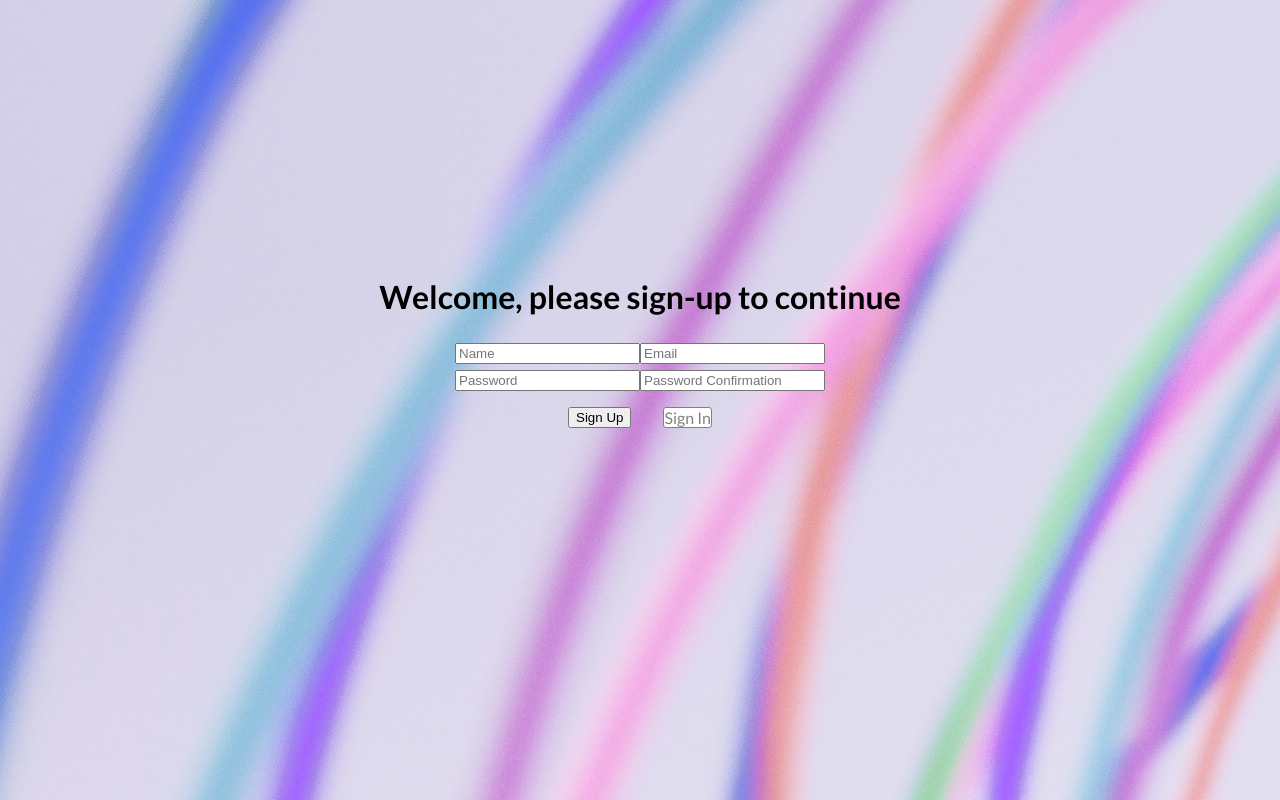
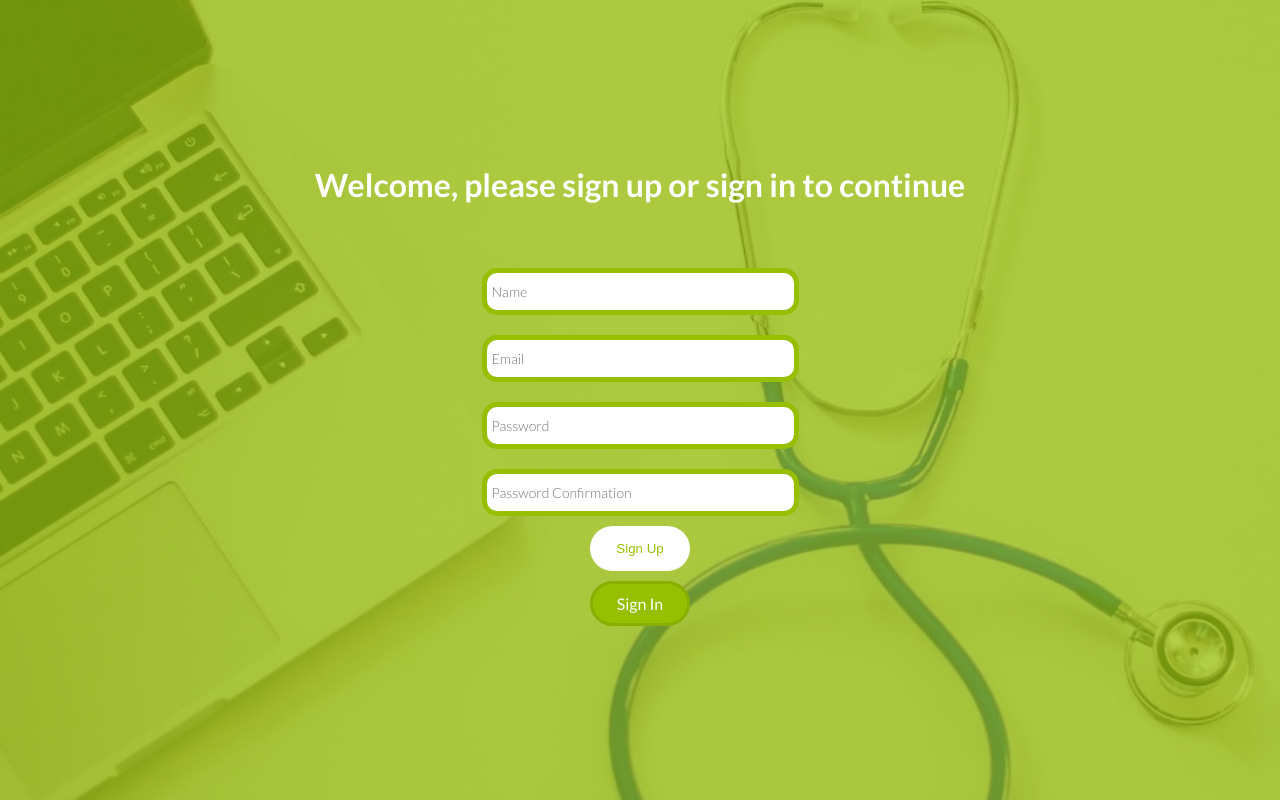
Before and after one commit to emmanuellmhango/book-an-appointment, a React (Create React App) app: page /signup in a window 1280 px wide. Built offline with nearby package versions, Linux system fonts and the light colour scheme.

Commit message:
Fix sign up and sign in design

```diff
--- a/src/components/SideBar.js
+++ b/src/components/SideBar.js
@@ -23,6 +23,7 @@ const SideBar = () => (
         <Link to="/reservations" className="link">MY RESERVATIONS</Link>
       </li>
     </ul>
+    <Link to="/signin" className="link sign-out-side">Sign Out</Link>
   </nav>
 );
 
--- a/src/components/SignIn.js
+++ b/src/components/SignIn.js
@@ -17,7 +17,6 @@ const SignInComponent = () => {
           password,
         },
       });
-      // Handle successful sign-in
       console.log('Sign in successful:', response.data);
       // Extract authorization token from response and store it locally
       const token = response.headers.authorization;
@@ -27,10 +26,8 @@ const SignInComponent = () => {
       setMessage('Sign in successful' || '');
       // Do something with the response or redirect to a new page
     } catch (error) {
-      // Handle sign-in error
       console.error('Sign in failed:', error);
       setMessage('Sign in failed' || '');
-      // Do something with the error, such as showing an error message to the user
     }
   };
 
@@ -53,24 +50,17 @@ const SignInComponent = () => {
       setMessage('Sign out failed' || '');
     }
   };
-
   return (
     <div className="sign-in-form">
-
-      <h1> Welcome, please sign in to continue</h1>
-      {/* Render message */}
-
-      <div className="btn-log">
-        <p>{message}</p>
-        {/* Sign-in inputs */}
-        <input className="email" type="email" placeholder="Email" value={email} onChange={(e) => setEmail(e.target.value)} />
-        <input className="password" type="password" placeholder="Password" value={password} onChange={(e) => setPassword(e.target.value)} />
+      <h1 className="sign-in-title"> Welcome, please sign in to continue</h1>
+      <p>{message}</p>
+      <div className="sign-in-inputs">
+        <input className="email-input" type="email" placeholder="Email" value={email} onChange={(e) => setEmail(e.target.value)} />
+        <input className="password-input" type="password" placeholder="Password" value={password} onChange={(e) => setPassword(e.target.value)} />
       </div>
       <div className="btn">
-        <button className="button" type="button" onClick={handleSignIn}>Sign In</button>
-
-        {/* Sign-out button */}
-        <button type="button" onClick={handleSignOut}>Sign Out</button>
+        <button className="sign-in-button" type="button" onClick={handleSignIn}>Sign In</button>
+        <button className="sign-out-button" type="button" onClick={handleSignOut}>Sign Out</button>
       </div>
     </div>
   );
--- a/src/components/SignUp.js
+++ b/src/components/SignUp.js
@@ -32,25 +32,19 @@ const SignUpComponent = () => {
 
   return (
     <div className="sign-up-form">
-
-      <h1> Welcome, please sign-up to continue</h1>
-      {/* Render message */}
-      <div className="name-field">
+      <h1 className="sign-up-title"> Welcome, please sign up or sign in to continue</h1>
+      <div className="sign-up-inputs">
         <p>{message}</p>
-        <input className="name" type="text" placeholder="Name" value={name} onChange={(e) => setName(e.target.value)} />
-        <input className="email" type="email" placeholder="Email" value={email} onChange={(e) => setEmail(e.target.value)} />
+        <input className="name-input" type="text" placeholder="Name" value={name} onChange={(e) => setName(e.target.value)} />
+        <input className="email-input" type="email" placeholder="Email" value={email} onChange={(e) => setEmail(e.target.value)} />
+        <input className="password-input" type="password" placeholder="Password" value={password} onChange={(e) => setPassword(e.target.value)} />
+        <input className="password-confirmation-input" type="password" placeholder="Password Confirmation" value={passwordConfirmation} onChange={(e) => setPasswordConfirmation(e.target.value)} />
       </div>
 
-      <div className="pass-field">
-        <input className="password" type="password" placeholder="Password" value={password} onChange={(e) => setPassword(e.target.value)} />
-        <input className="password-confirmation" type="password" placeholder="Password Confirmation" value={passwordConfirmation} onChange={(e) => setPasswordConfirmation(e.target.value)} />
+      <div className="session-buttons">
+        <button className="sign-up-button" type="button" onClick={handleSignUp}>Sign Up</button>
+        <Link to="/signin" className="sign-in-btn">Sign In</Link>
       </div>
-
-      <div className="btn-field">
-        <button className="button" type="button" onClick={handleSignUp}>Sign Up</button>
-        <Link to="/signin">Sign In</Link>
-      </div>
-
     </div>
   );
 };
--- a/src/styles/signin.css
+++ b/src/styles/signin.css
@@ -1,5 +1,5 @@
 .sign-in-form {
-  padding-top: 16rem;
+  padding-top: 12rem;
   background-image: url(../assets/doc-back.jpeg);
   background-repeat: no-repeat;
   background-size: cover;
@@ -8,21 +8,54 @@
   height: 100%;
 }
 
-h1 {
+.sign-in-title {
   display: flex;
   align-items: center;
   justify-content: center;
+  color: white;
 }
 
-.btn-log {
+.email-input,
+.password-input {
+  width: 300px;
+  height: 35px;
+  margin: 10px;
+  border-radius: 15px;
+  font-size: 14px;
+  font-family: 'Lato', sans-serif;
+  font-weight: 300;
+  padding-left: 5px;
+  border: 5px solid #96bf00;
+}
+
+.sign-in-button {
+  margin: 20px;
+  border: none;
+  background-color: white;
+  height: 45px;
+  width: 120px;
+  border-radius: 25px;
+  color: #96bf00;
+}
+
+.sign-in-inputs {
   display: flex;
+  flex-direction: column;
   align-items: center;
   justify-content: center;
 }
 
 .btn {
   display: flex;
+  flex-direction: column;
   align-items: center;
   justify-content: center;
   gap: 1rem;
 }
+
+.sign-out-button {
+  border: none;
+  background: none;
+  color: white;
+  text-decoration: underline;
+}
--- a/src/styles/signup.css
+++ b/src/styles/signup.css
@@ -1,45 +1,60 @@
 .sign-up-form {
-  padding-top: 60px;
-  padding-top: 16rem;
-  background-image: url(../images/bg111.jpg);
+  padding-top: 9rem;
+  background-image: url(../assets/doc-back.jpeg);
+  background-repeat: no-repeat;
+  background-size: cover;
   position: fixed;
   width: 100%;
   height: 100%;
+  display: flex;
+  flex-direction: column;
+  align-items: center;
 }
 
-.name-field {
+.sign-up-inputs {
   display: flex;
-  align-items: center;
-  justify-content: center;
+  flex-direction: column;
 }
 
-h1 {
-  display: flex;
-  align-items: center;
-  justify-content: center;
+.name-input,
+.password-confirmation-input {
+  width: 300px;
+  height: 35px;
+  margin: 10px;
+  border-radius: 15px;
+  font-size: 14px;
+  font-family: 'Lato', sans-serif;
+  font-weight: 300;
+  padding-left: 5px;
+  border: 5px solid #96bf00;
 }
 
-.pass-field {
-  display: flex;
-  align-items: center;
-  justify-content: center;
+.sign-up-title {
+  color: white;
 }
 
-.btn-field {
-  display: flex;
-  align-items: center;
-  justify-content: center;
-  gap: 2rem;
-  margin-top: 1rem;
+.sign-up-button {
+  border: none;
+  margin-bottom: 10px;
+  background-color: white;
+  height: 45px;
+  width: 100px;
+  border-radius: 25px;
+  color: #96bf00;
 }
 
-.btn-field a {
+.sign-in-btn {
   text-decoration: none;
-  border: 1px solid grey;
-  border-radius: 3px;
-  background-color: #fff;
-  color: grey;
+  padding: 10px;
+  background-color: #96bf00;
+  border-radius: 25px;
+  border: 3px solid #88ae00;
+  color: white;
+}
+
+.session-buttons {
   display: flex;
-  align-items: center;
-  justify-content: center;
+  flex-direction: column;
+  text-align: center;
+  width: 100px;
 }
```
